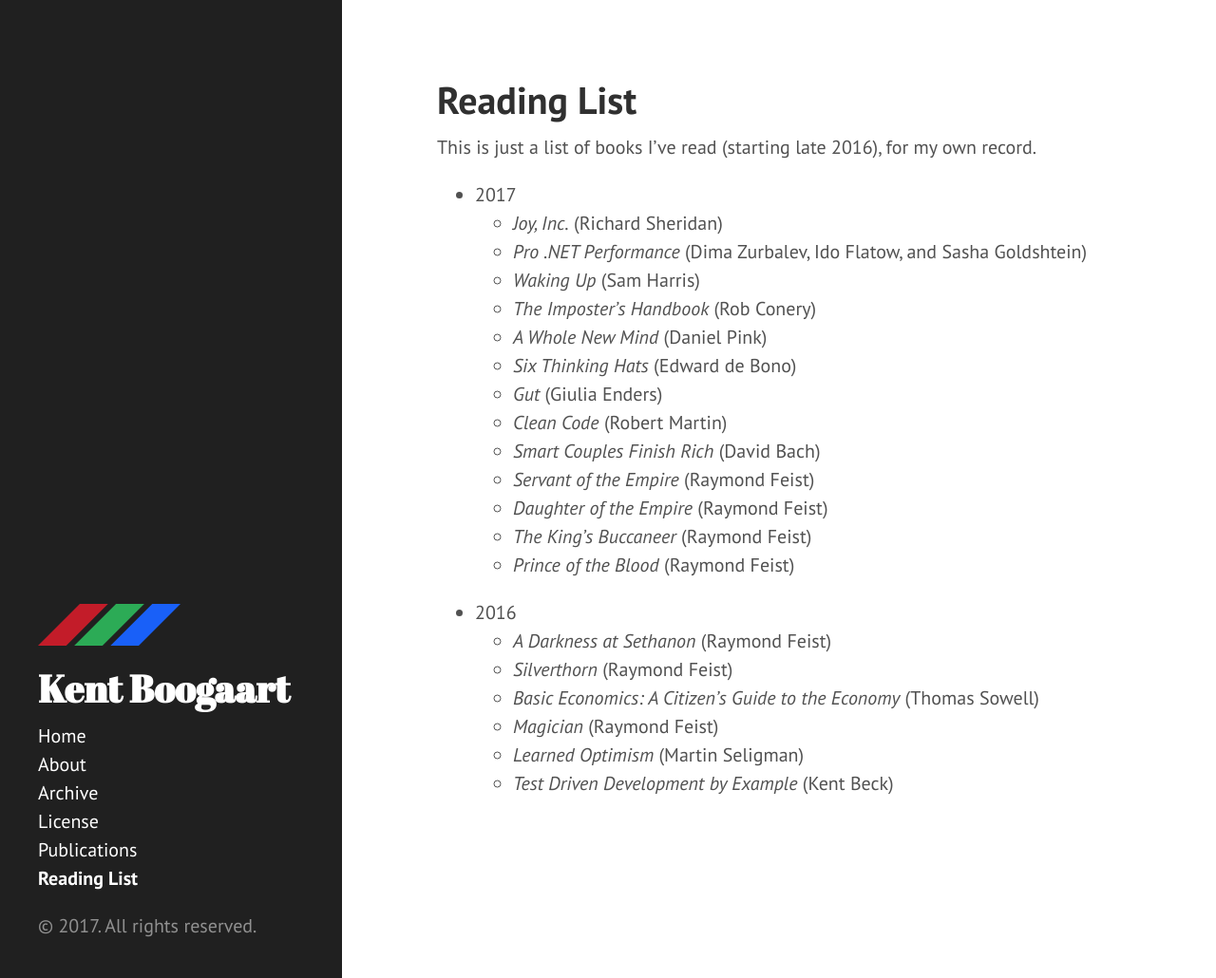
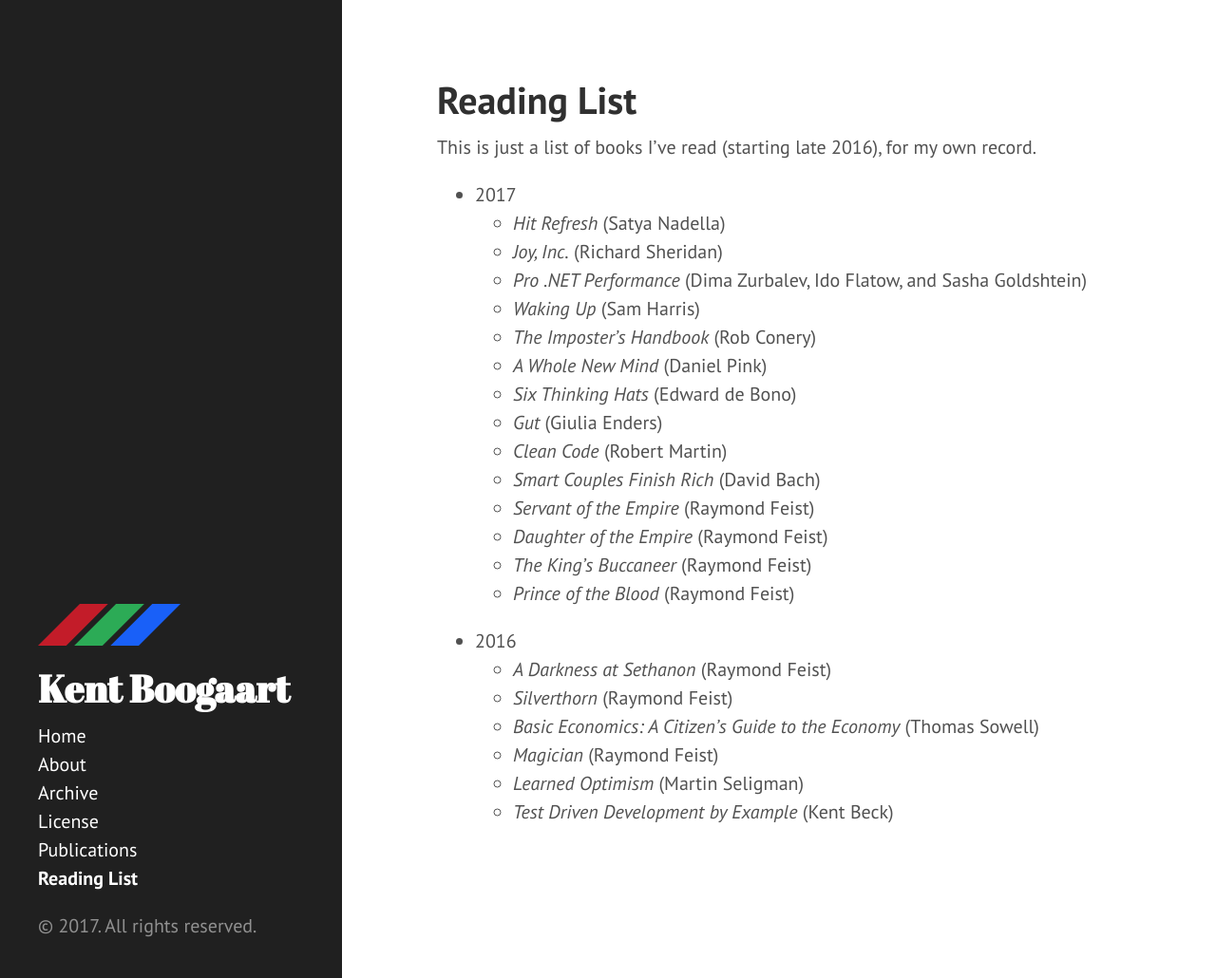
Before and after one commit to kentcb/kentcb.github.io, a Jekyll site: the page built from reading-list.md, in a window 1280 px wide and 1030 px high. Shown: the whole window at 95% size. Built offline with Jekyll 4.4.1, drawn with Linux system fonts in a browser that asks for light colours.

Commit message:
Add Hit Refresh

```diff
--- a/reading-list.md
+++ b/reading-list.md
@@ -6,6 +6,7 @@ sidebar: true
 This is just a list of books I've read (starting late 2016), for my own record.
 
 * 2017
+    * _Hit Refresh_ (Satya Nadella)
     * _Joy, Inc._ (Richard Sheridan)
     * _Pro .NET Performance_ (Dima Zurbalev, Ido Flatow, and Sasha Goldshtein)
     * _Waking Up_ (Sam Harris)
```
